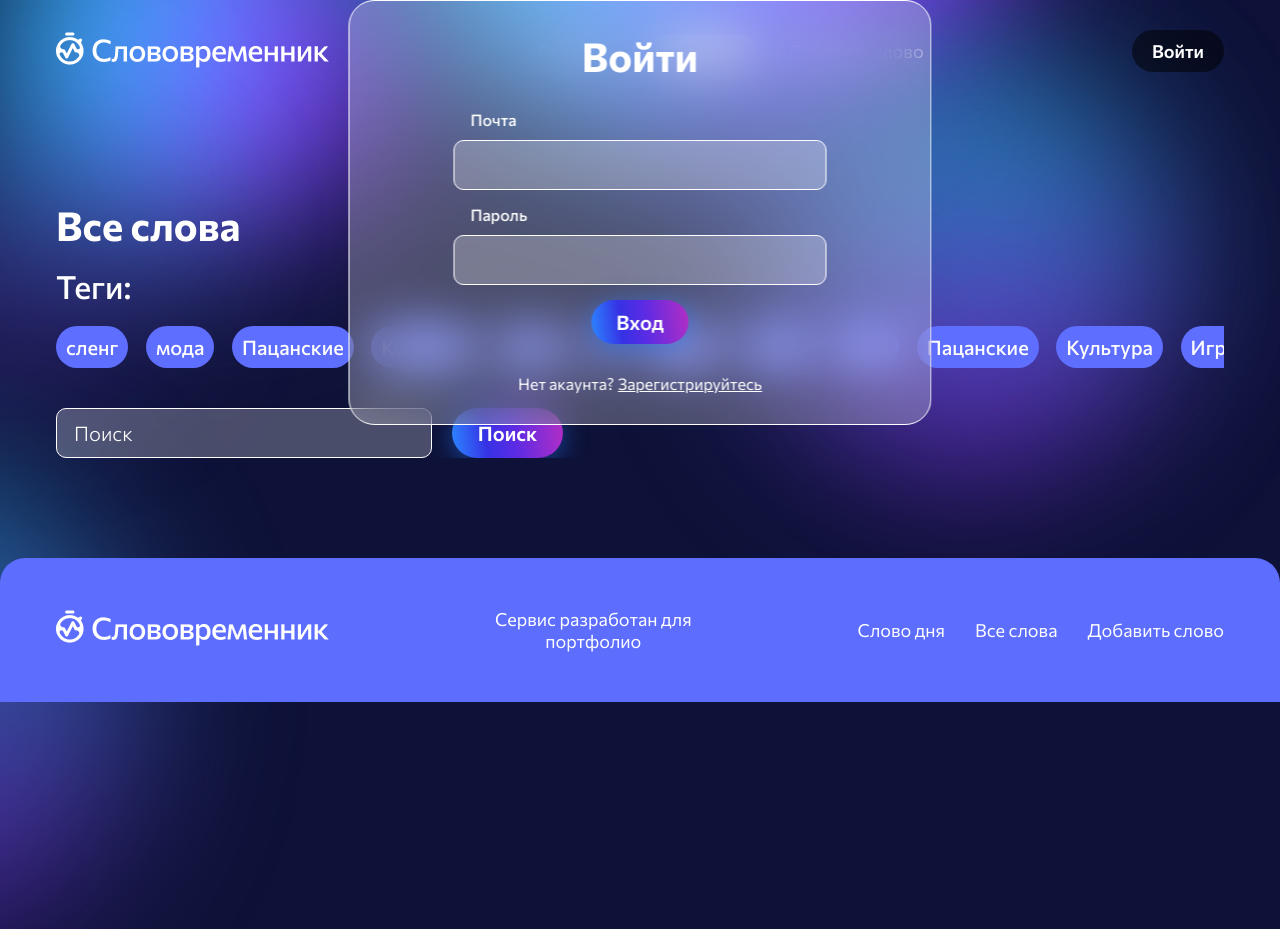
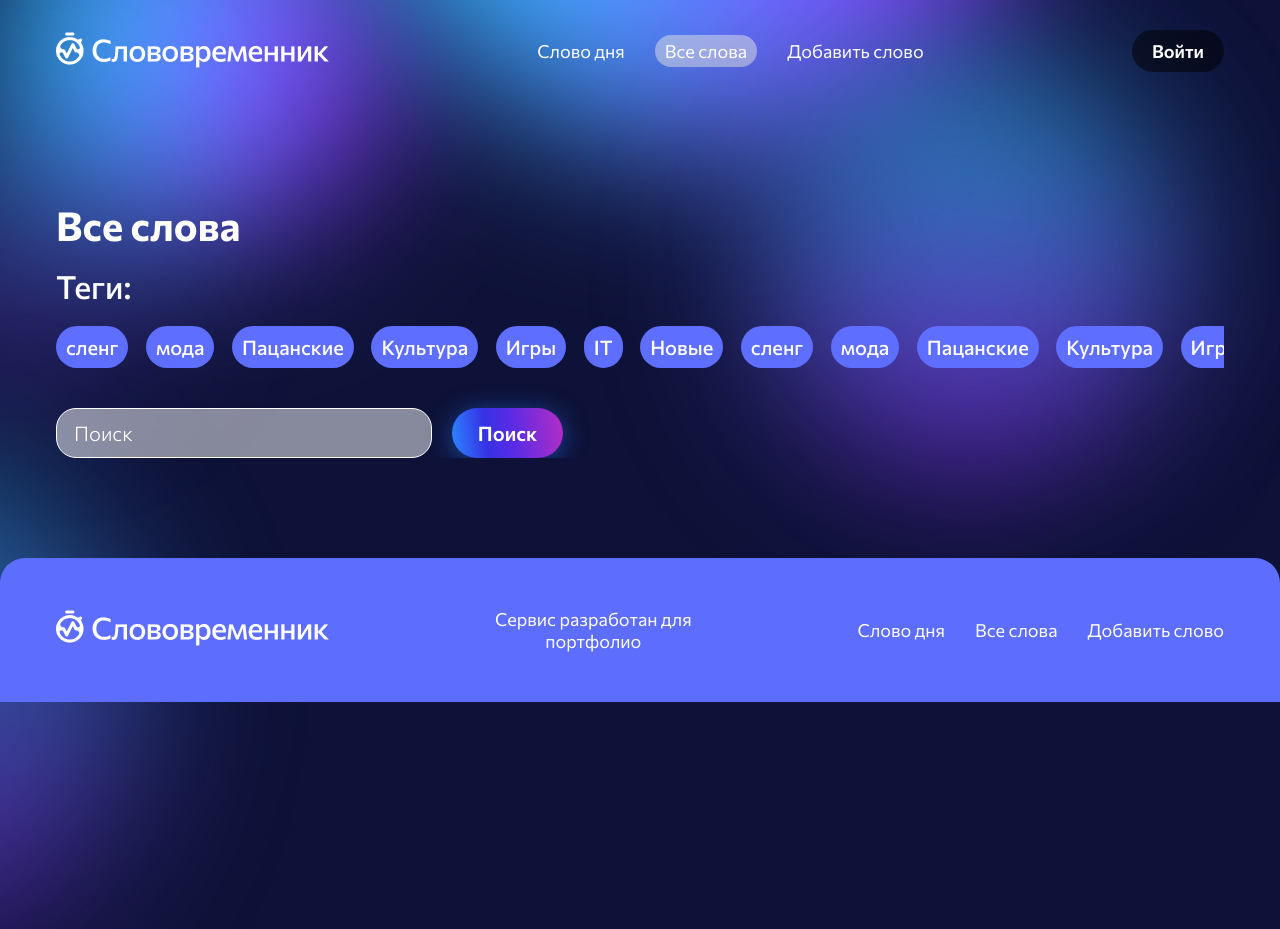
Before and after one commit to StKir/slovovremennik, a Next.js app: page /all-words in a window 1280 px wide. Built offline with nearby package versions, Linux system fonts and the light colour scheme.

Commit message:
style: :art: Изменен импут

```diff
--- a/src/components/screens/allWords/AllWords.tsx
+++ b/src/components/screens/allWords/AllWords.tsx
@@ -19,10 +19,10 @@ const AllWords = () => {
             </Teg>
           ))}
         </div>
-        <FormModalsAuth />
+
         <div className={styles.word__content}>
           <form className={styles.form_search_word}>
-            <MainInput placeholder="Поиск" />
+            <MainInput placeholder="Поиск" typeTheme="secondary" />
             <MainButton size="small" type="button">
               Поиск
             </MainButton>
```
